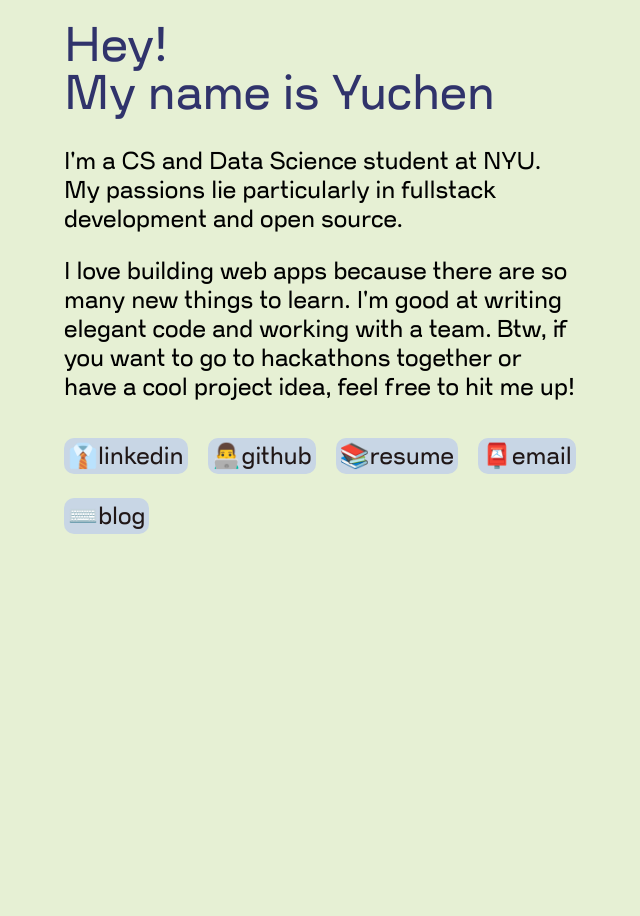
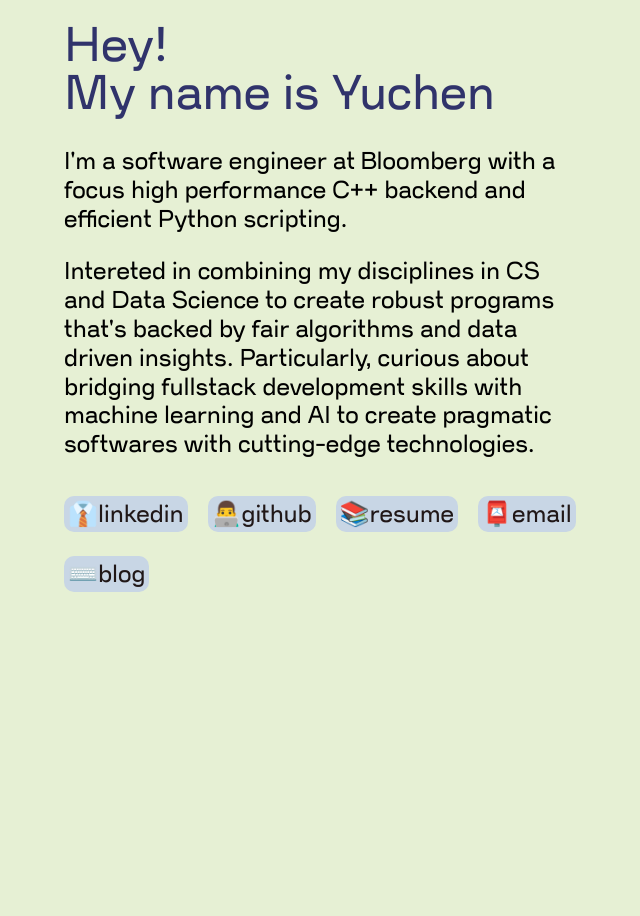
Before and after one commit to yuchenliu15/yuchenliu15.github.io, a Jekyll site: the page built from index.md, in a window 1280 px wide. Shown: the whole page, without its empty margins (0-640 px from the left). Built offline with Jekyll 4.4.1, drawn with Linux system fonts in a browser that asks for light colours.

Commit message:
update bio

```diff
--- a/index.md
+++ b/index.md
@@ -3,12 +3,9 @@ layout: intro
 title: Yuchen
 ---
 <p>
-I'm a CS and Data Science student at NYU.
-My passions lie particularly in fullstack development and open source.
+I'm a software engineer at Bloomberg with a focus high performance C++ backend and efficient Python scripting.
 </p>
 
 <p>
-I love building web apps because there are so many new things to learn.
-I'm good at writing elegant code and working with a team.
-Btw, if you want to go to hackathons together or have a cool project idea, feel free to hit me up!
+Intereted in combining my disciplines in CS and Data Science to create robust programs that's backed by fair algorithms and data driven insights. Particularly, curious about bridging fullstack development skills with machine learning and AI to create pragmatic softwares with cutting-edge technologies.
 </p>
```
